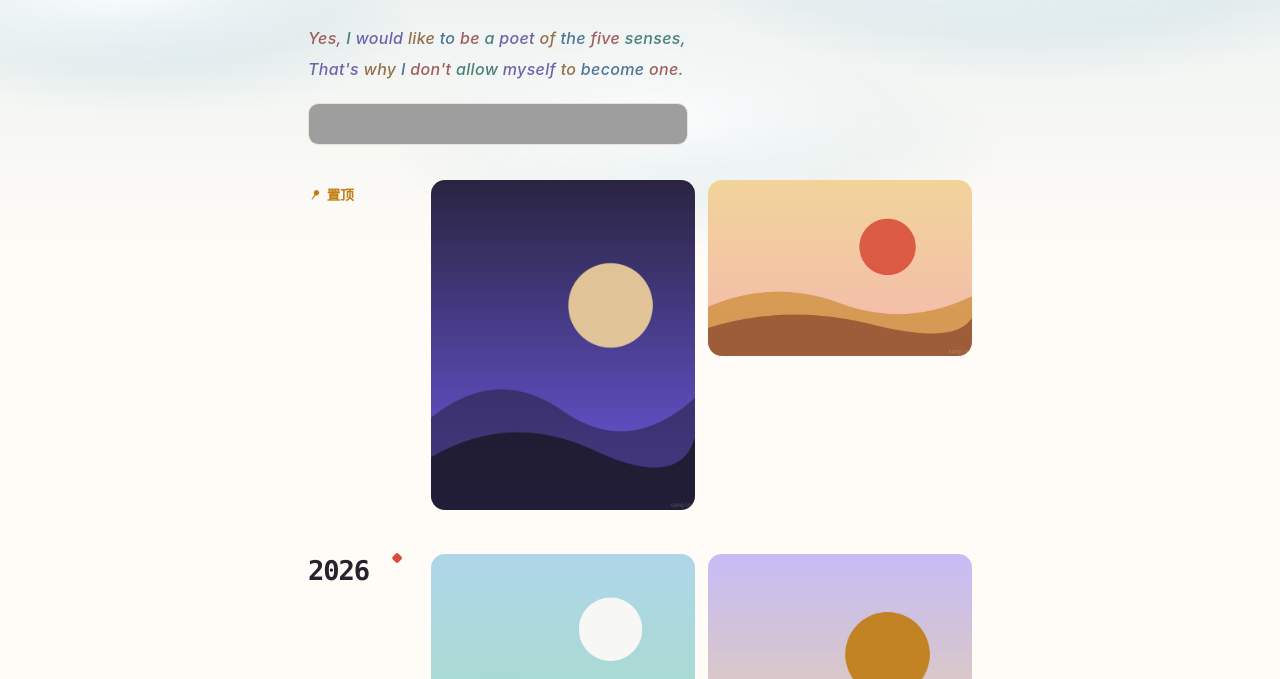
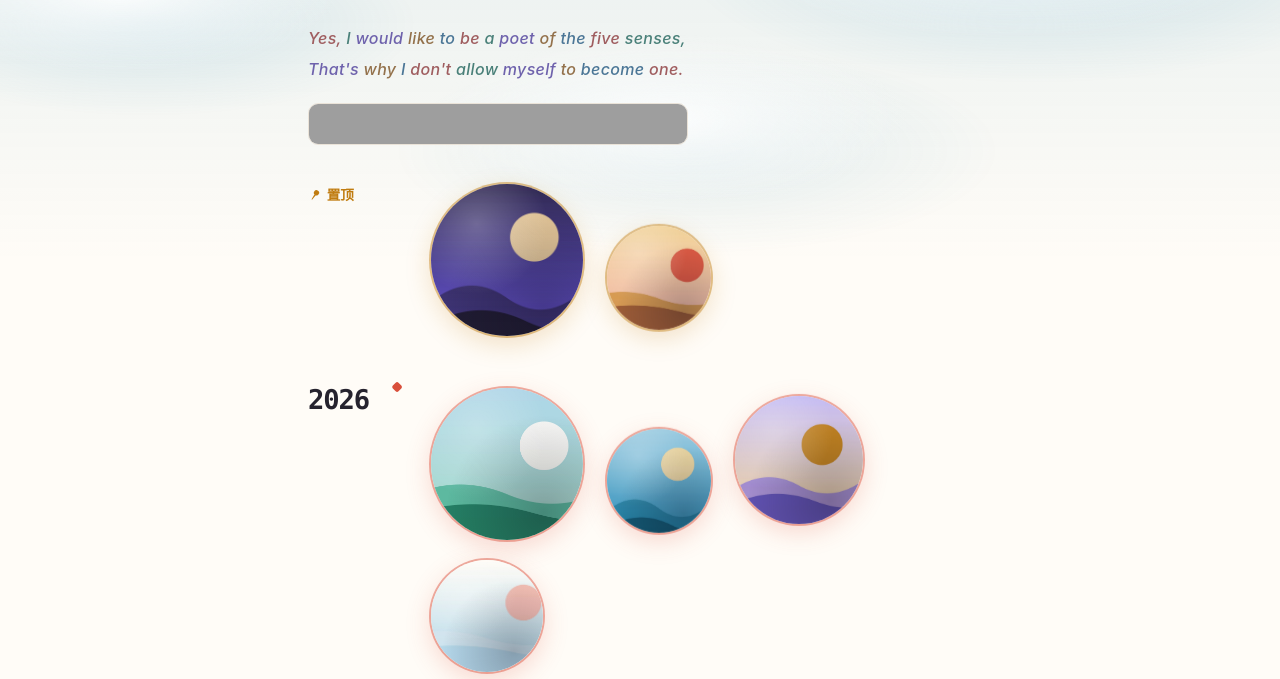
Before and after one commit to AgnesV1/AgnesV1.github.io, an Astro site: page /photos in a window 1280 px wide. Shown: the part 121-800 px from the top of the page. Built offline with nearby package versions, Linux system fonts and the light colour scheme; Astro itself is replaced by a stand-in of ours; grey boxes are pictures that could not be loaded.

Commit message:
Redesign photo thumbnails, refresh site icons

```diff
--- a/src/components/BaseHead.astro
+++ b/src/components/BaseHead.astro
@@ -20,6 +20,10 @@ const { title, description, image = '/og.png' } = Astro.props;
 <meta charset="utf-8" />
 <meta name="viewport" content="width=device-width,initial-scale=1" />
 <link rel="icon" type="image/svg+xml" href="/favicon.svg" />
+<link rel="icon" type="image/png" sizes="32x32" href="/icon-32.png" />
+<link rel="icon" type="image/png" sizes="16x16" href="/icon-16.png" />
+<link rel="apple-touch-icon" href="/apple-touch-icon.png" />
+<link rel="manifest" href="/site.webmanifest" />
 <link rel="sitemap" href="/sitemap-index.xml" />
 <link
 	rel="alternate"
--- a/src/pages/photos/index.astro
+++ b/src/pages/photos/index.astro
@@ -128,8 +128,11 @@ let flatIndex = 0;
 											>
 												<Image
 													src={p.img}
-													widths={[420, 840]}
-													sizes="(max-width: 560px) 46vw, 275px"
+													width={200}
+													height={200}
+													densities={[1, 2]}
+													fit="cover"
+													position="attention"
 													alt={p.caption || 'photo'}
 													loading={i < 4 ? 'eager' : 'lazy'}
 												/>
@@ -166,8 +169,11 @@ let flatIndex = 0;
 											>
 												<Image
 													src={p.img}
-													widths={[420, 840]}
-													sizes="(max-width: 560px) 46vw, 275px"
+													width={200}
+													height={200}
+													densities={[1, 2]}
+													fit="cover"
+													position="attention"
 													alt={p.caption || 'photo'}
 													loading={i < 4 ? 'eager' : 'lazy'}
 												/>
@@ -288,6 +294,9 @@ let flatIndex = 0;
 	.row.c4 {
 		--c: var(--sky);
 	}
+	.pin-row {
+		--c: var(--sun);
+	}
 
 	.label {
 		position: sticky;
@@ -330,31 +339,107 @@ let flatIndex = 0;
 		flex-shrink: 0;
 	}
 
-	/* 照片墙:两列瀑布流,容得下横竖方各种比例 */
+	/* ===== 照片墙:星球缩略图 —— 圆形裁剪 + 大小错落 + 缓慢飘浮 ===== */
 	.wall {
-		columns: 2;
-		column-gap: 0.85rem;
+		display: flex;
+		flex-wrap: wrap;
+		align-items: center;
+		gap: 1.3rem 1.5rem;
+		padding-top: 0.4rem;
+		--k: 1; /* 尺寸缩放系数,小屏整体缩小 */
 	}
 	.photo {
-		display: block;
-		margin: 0 0 0.85rem;
-		break-inside: avoid;
-		border-radius: 14px;
+		--s: 8.5rem;
+		flex: 0 0 auto;
+		width: calc(var(--s) * var(--k));
+		height: calc(var(--s) * var(--k));
+		border-radius: 50%;
 		overflow: hidden;
+		position: relative;
 		line-height: 0;
 		cursor: zoom-in;
 		background: var(--bg-soft);
+		box-shadow:
+			0 0 0 2px color-mix(in srgb, var(--c, var(--coral)) 45%, transparent),
+			0 0.5rem 1.6rem color-mix(in srgb, var(--c, var(--coral)) 22%, transparent);
+		animation: float 7s ease-in-out infinite;
+		transition: box-shadow 0.35s ease;
+	}
+	/* 大小错落:六个一循环 */
+	.photo:nth-child(6n + 1) {
+		--s: 9.5rem;
+	}
+	.photo:nth-child(6n + 2) {
+		--s: 6.5rem;
+	}
+	.photo:nth-child(6n + 3) {
+		--s: 8rem;
+	}
+	.photo:nth-child(6n + 4) {
+		--s: 7rem;
+	}
+	.photo:nth-child(6n + 5) {
+		--s: 10.25rem;
+	}
+	.photo:nth-child(6n + 6) {
+		--s: 7.5rem;
+	}
+	/* 高低错落 + 飘浮相位/节奏各不相同(负延迟错开起点) */
+	.photo:nth-child(3n + 1) {
+		animation-duration: 8.5s;
+		animation-delay: -2.1s;
+	}
+	.photo:nth-child(3n + 2) {
+		margin-top: calc(1.3rem * var(--k));
+		animation-duration: 6.2s;
+		animation-delay: -4.4s;
+	}
+	.photo:nth-child(4n + 3) {
+		margin-top: calc(-1.1rem * var(--k));
+		animation-duration: 9.4s;
+		animation-delay: -1.2s;
+	}
+	@keyframes float {
+		0%,
+		100% {
+			transform: translateY(-0.25rem);
+		}
+		50% {
+			transform: translateY(0.3rem);
+		}
 	}
 	.photo img {
 		width: 100%;
-		height: auto;
+		height: 100%;
+		object-fit: cover;
 		transition:
 			transform 0.35s ease,
 			filter 0.35s ease;
 	}
+	/* 球面光影:左上受光、右下背光,平面圆看起来像颗星球 */
+	.photo::after {
+		content: '';
+		position: absolute;
+		inset: 0;
+		border-radius: 50%;
+		background:
+			radial-gradient(circle at 30% 26%, rgba(255, 255, 255, 0.26), transparent 46%),
+			radial-gradient(circle at 74% 82%, rgba(12, 9, 22, 0.28), transparent 58%);
+		pointer-events: none;
+	}
+	.photo:hover {
+		box-shadow:
+			0 0 0 2px color-mix(in srgb, var(--c, var(--coral)) 75%, transparent),
+			0 0.5rem 2rem color-mix(in srgb, var(--c, var(--coral)) 40%, transparent);
+	}
 	.photo:hover img {
-		transform: scale(1.03);
-		filter: brightness(1.04);
+		transform: scale(1.07);
+		filter: brightness(1.05);
+	}
+	@media (prefers-reduced-motion: reduce) {
+		.photo {
+			animation: none;
+		}
 	}
 
 	@media (max-width: 560px) {
@@ -370,11 +455,8 @@ let flatIndex = 0;
 			font-size: 1.35rem;
 		}
 		.wall {
-			column-gap: 0.6rem;
-		}
-		.photo {
-			margin-bottom: 0.6rem;
-			border-radius: 10px;
+			--k: 0.72;
+			gap: 0.9rem 1rem;
 		}
 	}
 
@@ -391,6 +473,16 @@ let flatIndex = 0;
 	}
 	#lightbox::backdrop {
 		background: rgba(13, 11, 18, 0.93);
+	}
+	/* 打开时从小圆"展开"成大图的弹出感 */
+	#lightbox[open] figure {
+		animation: lb-pop 0.28s cubic-bezier(0.2, 0.8, 0.3, 1);
+	}
+	@keyframes lb-pop {
+		from {
+			transform: scale(0.88);
+			opacity: 0;
+		}
 	}
 	#lightbox figure {
 		margin: 0;
```
Also changed, not shown: AGENTS.md (+2 -2 lines), public/apple-touch-icon.png (added), public/favicon.svg, public/icon-16.png (added), public/icon-192.png (added), public/icon-32.png (added), public/icon-512.png (added), public/site.webmanifest (added), 1 other file.
